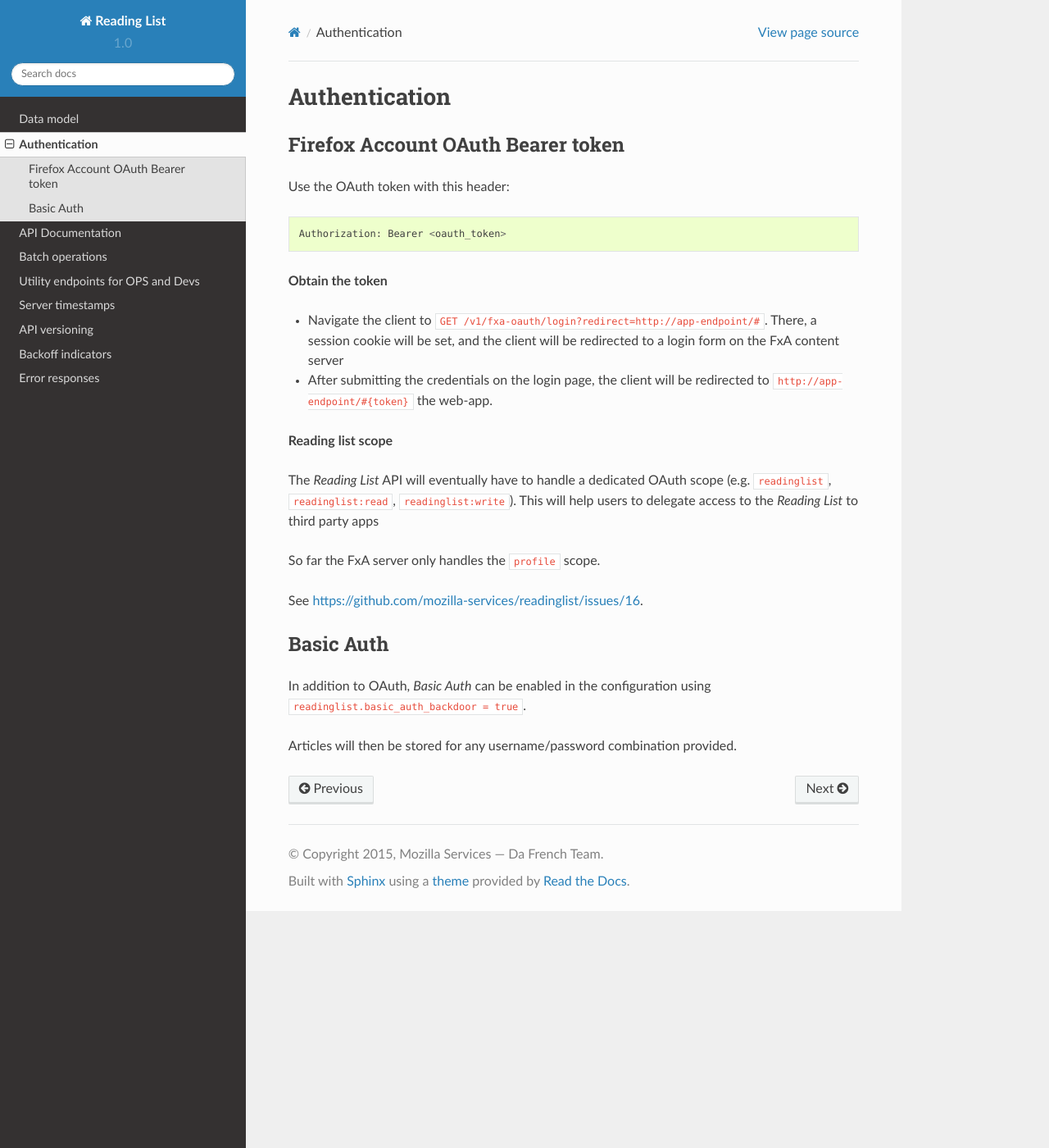
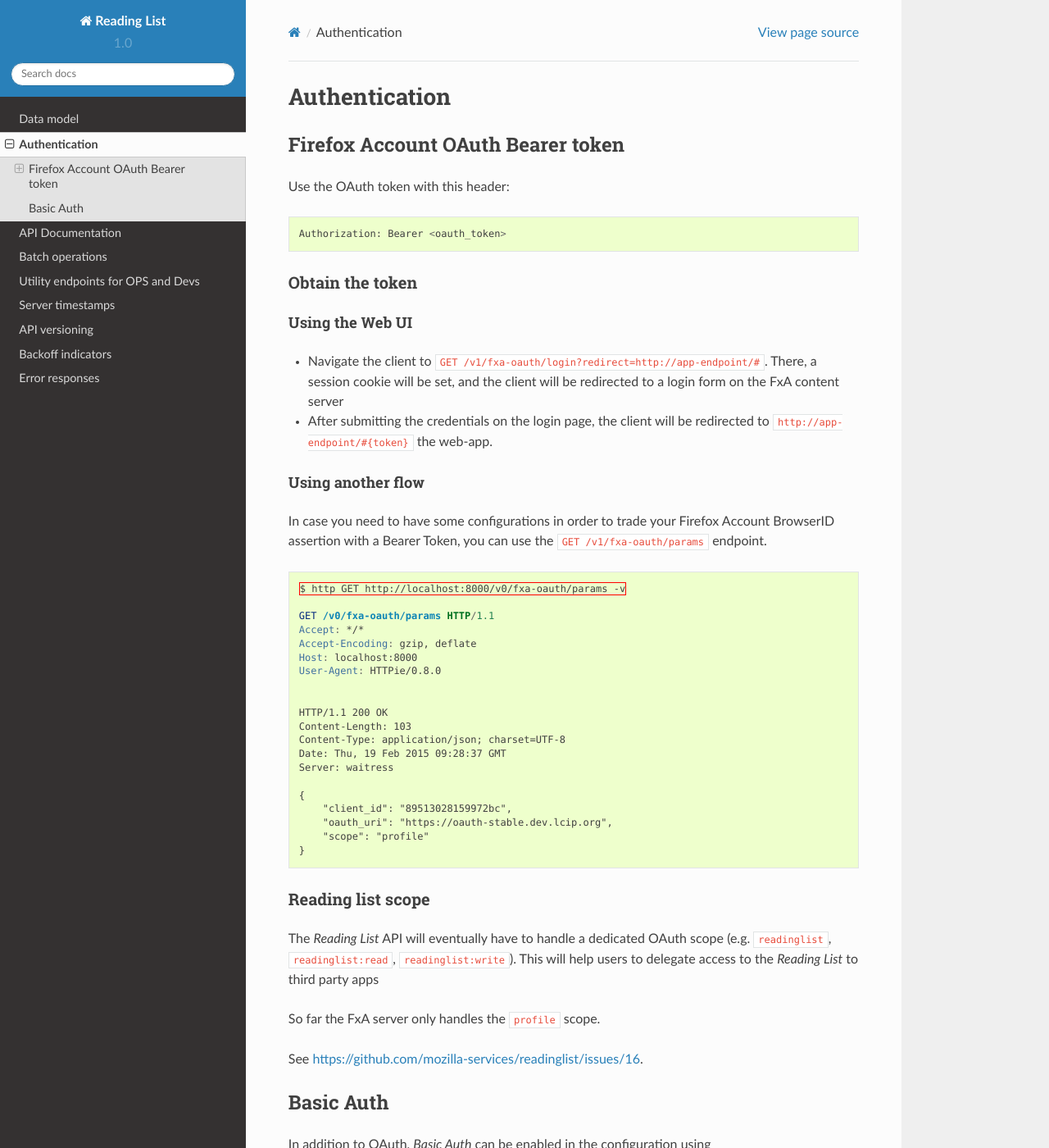
Before and after one commit to Kinto/kinto, a Sphinx documentation site: the page built from docs/authentication.rst, in a window 1280 px wide and 1400 px high. Shown: the whole window at 82% size. Built offline with Sphinx 7.4.7 and the Read the Docs theme 2.0.0, drawn with Linux system fonts in a browser that asks for light colours.

Commit message:
Add documentation (refs #127)

```diff
--- a/docs/authentication.rst
+++ b/docs/authentication.rst
@@ -13,7 +13,11 @@
 
     Authorization: Bearer <oauth_token>
 
-**Obtain the token**
+Obtain the token
+----------------
+
+Using the Web UI
+::::::::::::::::
 
 * Navigate the client to ``GET /v1/fxa-oauth/login?redirect=http://app-endpoint/#``. There, a session
   cookie will be set, and the client will be redirected to a login
@@ -21,7 +25,41 @@
 * After submitting the credentials on the login page, the client will
   be redirected to ``http://app-endpoint/#{token}`` the web-app.
 
-**Reading list scope**
+
+Using another flow
+::::::::::::::::::
+
+In case you need to have some configurations in order to trade your
+Firefox Account BrowserID assertion with a Bearer Token, you can use
+the ``GET /v1/fxa-oauth/params`` endpoint.
+
+.. code-block:: http
+
+    $ http GET http://localhost:8000/v0/fxa-oauth/params -v
+
+    GET /v0/fxa-oauth/params HTTP/1.1
+    Accept: */*
+    Accept-Encoding: gzip, deflate
+    Host: localhost:8000
+    User-Agent: HTTPie/0.8.0
+
+
+    HTTP/1.1 200 OK
+    Content-Length: 103
+    Content-Type: application/json; charset=UTF-8
+    Date: Thu, 19 Feb 2015 09:28:37 GMT
+    Server: waitress
+
+    {
+        "client_id": "89513028159972bc",
+        "oauth_uri": "https://oauth-stable.dev.lcip.org",
+        "scope": "profile"
+    }
+
+
+
+Reading list scope
+------------------
 
 The *Reading List* API will eventually have to handle a dedicated OAuth scope (e.g.
 ``readinglist``, ``readinglist:read``, ``readinglist:write``). This will help users
```
